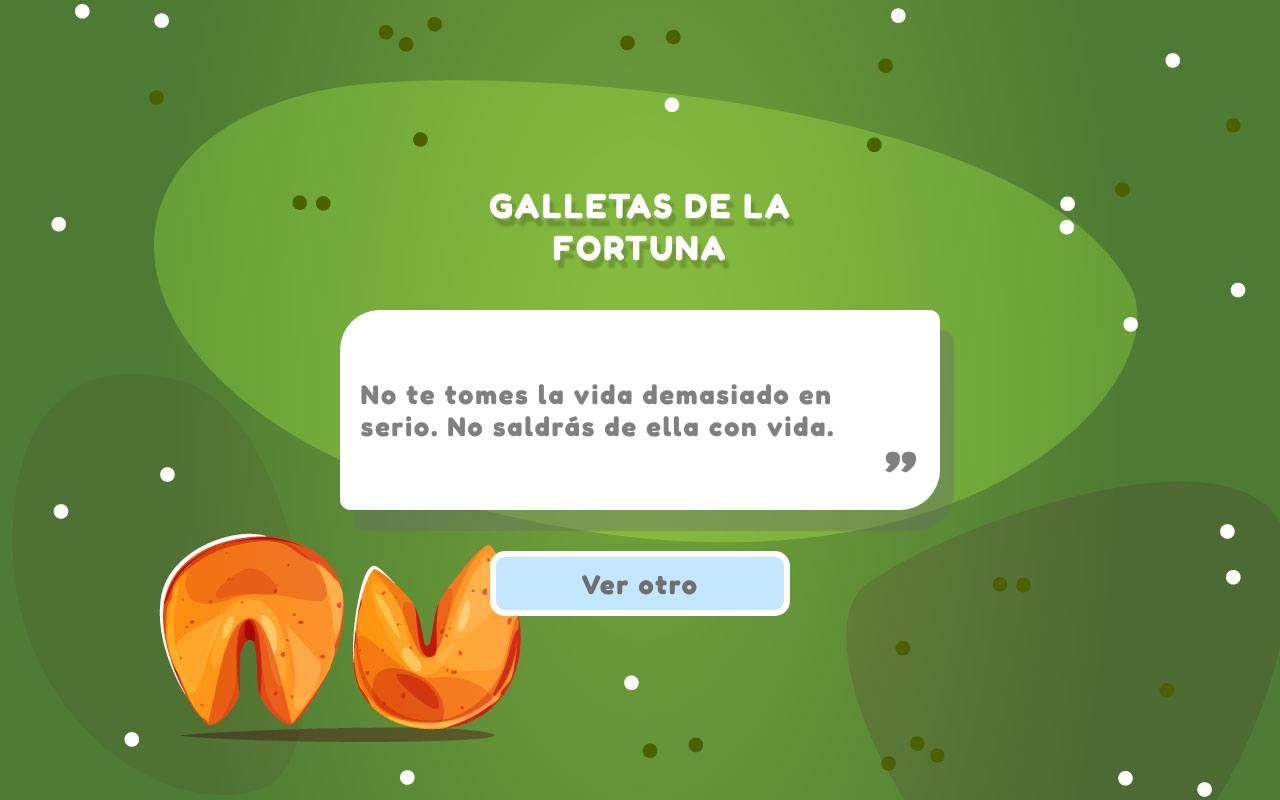
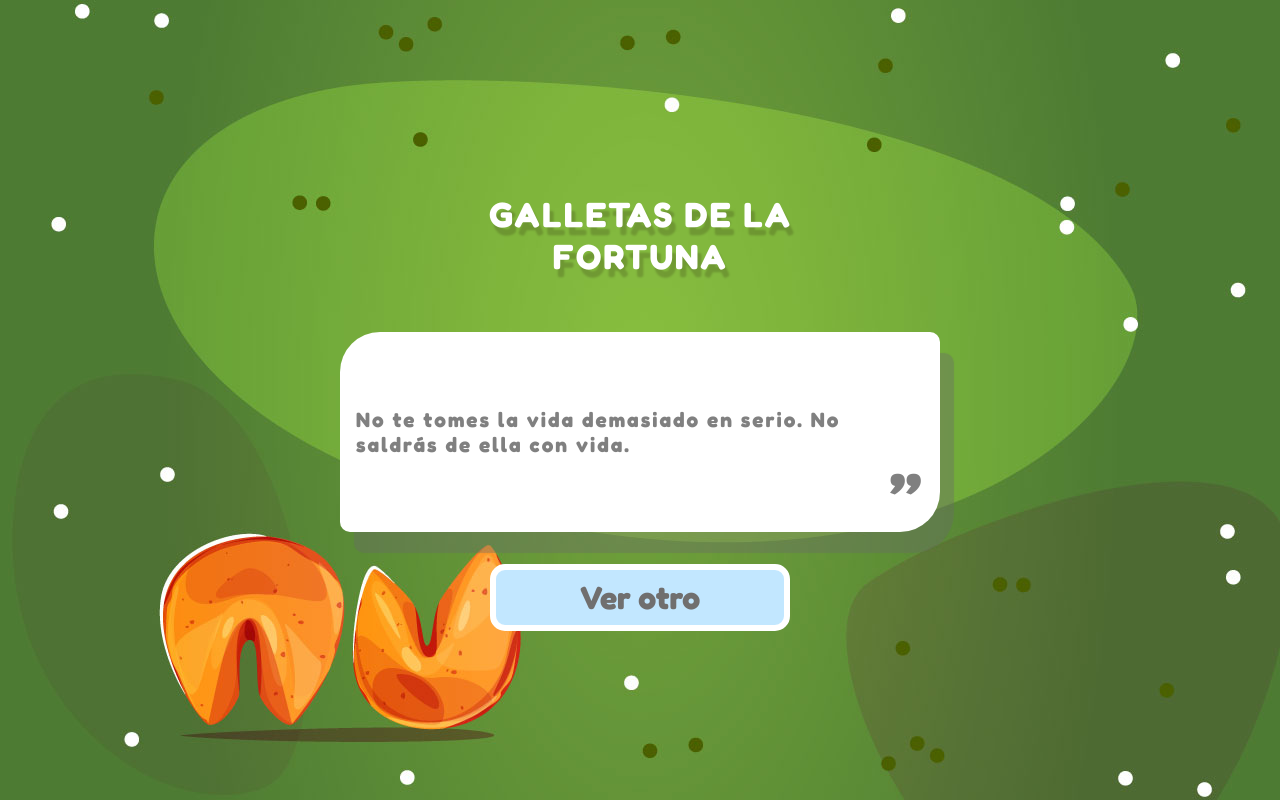
Before and after one commit to nbarazarte/galletaDeLaFortuna, a React (Vite) app: page / in a window 1280 px wide. Built offline with nearby package versions, Linux system fonts and the light colour scheme.

Commit message:
mejoras al codigo

```diff
--- a/src/App.module.css
+++ b/src/App.module.css
@@ -1,16 +1,28 @@
 @import url('https://fonts.googleapis.com/css2?family=Fredoka:wght@700&display=swap');
 @import url('https://fonts.googleapis.com/css2?family=Passion+One&display=swap');
-*{
+*,
+*::before,
+*::after {
+    box-sizing: border-box;
+}
+
+:root{
+    --fontFamily: 'Fredoka', sans-serif;
+}
+
+html {
+    color-scheme: dark light;
+}
+
+body {
     margin: 0;
     padding: 0;
-    box-sizing: border-box;
-    font-family: 'Fredoka', sans-serif;
+    font-family: var(--fontFamily);
     font-size: 1.3rem;
     letter-spacing: 2px;
 }
 
 .cookies{
-    /* background-image: url('./assets/img/fondo1.jpg'); */
     background-repeat: no-repeat;
     background-size: cover;
     background-attachment: fixed;
@@ -71,6 +83,8 @@ h1{
 .quotes__button {
     background-color: #C2E7FF;
     color: #706F6F;
+    font-family: var(--fontFamily);
+    font-size: 2rem;
     border: 6px solid white;
     border-radius: 15px;
     width: 300px;
```
Also changed, not shown: src/assets/img/wave.svg (added), 1 other file (tests, documents, lock files or other folders).
